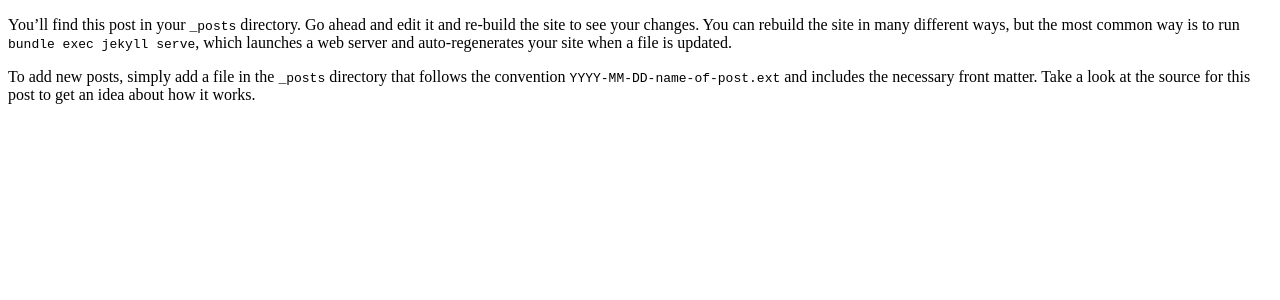
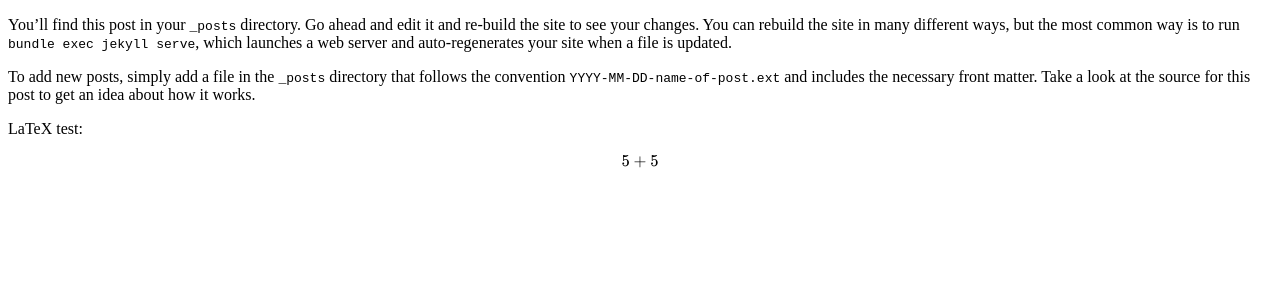
Before and after one commit to vpetrigo/electronics, a Jekyll site: the page built from _posts/2017-02-12-test.md, in a window 1280 px wide. Shown: the top 300 px of the page. Built offline with Jekyll 4.4.1, drawn with Linux system fonts in a browser that asks for light colours; formulas are drawn with MathJax 3.

Commit message:
Add LaTeX test

```diff
--- a/_posts/2017-02-12-test.md
+++ b/_posts/2017-02-12-test.md
@@ -7,3 +7,7 @@ date:   2017-02-12 23:43:04 +0300
 You’ll find this post in your `_posts` directory. Go ahead and edit it and re-build the site to see your changes. You can rebuild the site in many different ways, but the most common way is to run `bundle exec jekyll serve`, which launches a web server and auto-regenerates your site when a file is updated.
 
 To add new posts, simply add a file in the `_posts` directory that follows the convention `YYYY-MM-DD-name-of-post.ext` and includes the necessary front matter. Take a look at the source for this post to get an idea about how it works.
+
+LaTeX test:
+
+$$ 5 + 5 $$
```
